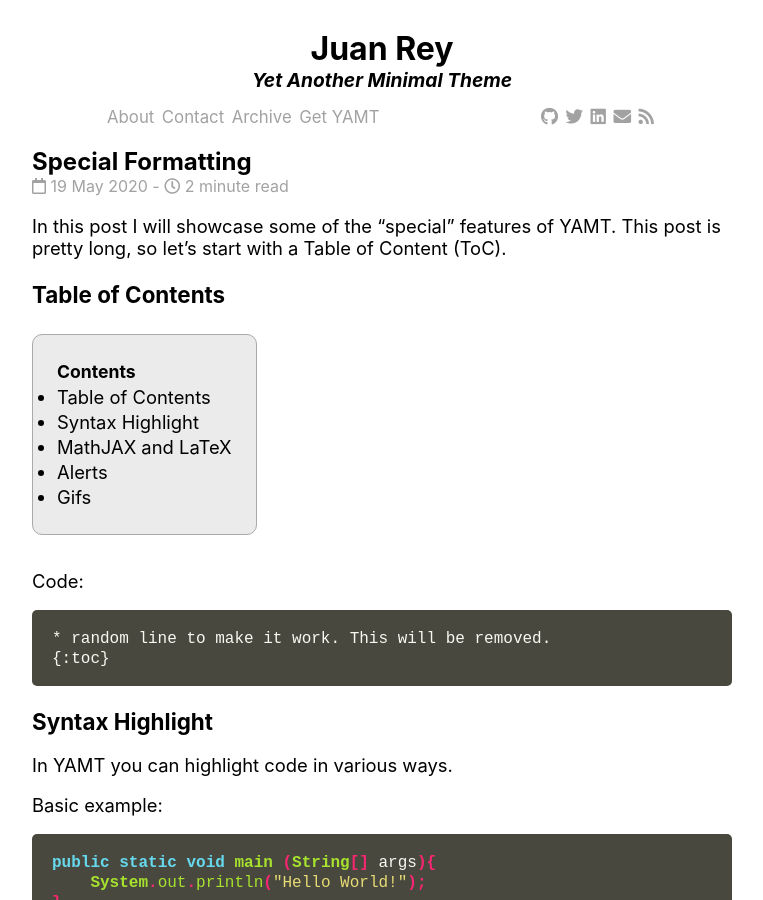
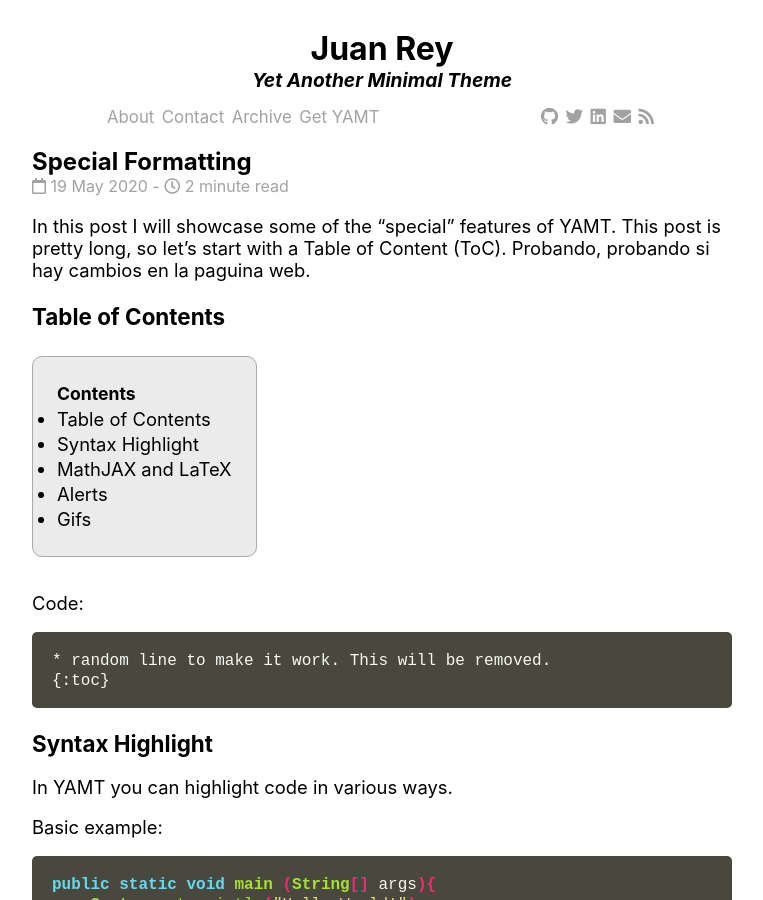
Before and after one commit to Juan4532/blog, a Jekyll site: the page built from _posts/2020-05-19-special-formatting.md, in a window 1280 px wide and 900 px high. Shown: the whole window, without its empty margins (258-1021 px from the left). Built offline with Jekyll 4.4.1, drawn with Linux system fonts in a browser that asks for light colours; nearby versions of some CDN libraries; comment, search, counter and statistics services are not loaded.

Commit message:
first commit

```diff
--- a/_posts/2020-05-19-special-formatting.md
+++ b/_posts/2020-05-19-special-formatting.md
@@ -8,6 +8,7 @@ customexcerpt: "Learn and discover the special features of YAMT."
 ---
 In this post I will showcase some of the "special" features of YAMT.
 This post is pretty long, so let's start with a Table of Content (ToC).
+Probando, probando si hay cambios en la paguina web.
 
 ### Table of Contents
 * random line to make it work. This will be removed.
```
